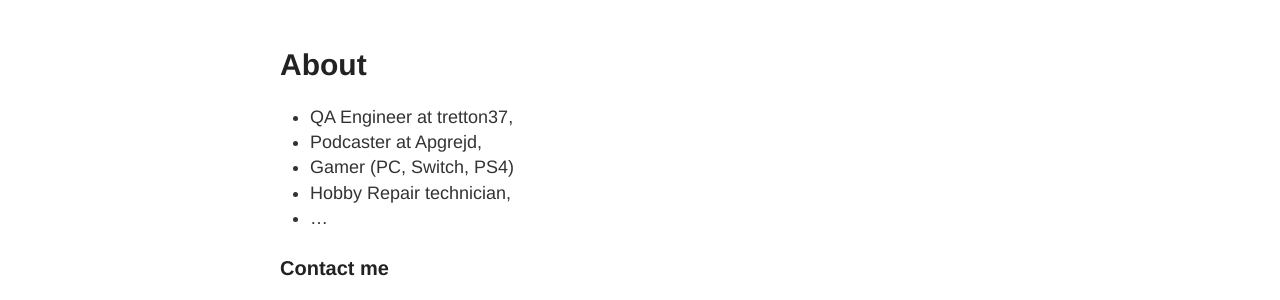
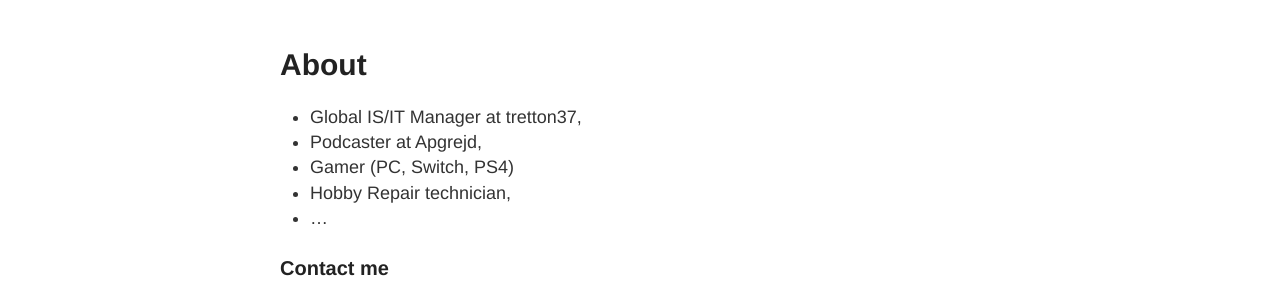
Before and after one commit to th0r88/jf.si, a Jekyll site: the page built from about.md, in a window 1280 px wide. Shown: the part 122-422 px from the top of the page. Built offline with Jekyll 4.4.1, drawn with Linux system fonts in a browser that asks for light colours.

Commit message:
Update about.md

```diff
--- a/about.md
+++ b/about.md
@@ -4,7 +4,7 @@ title: About
 permalink: /about/
 ---
 
-- QA Engineer at tretton37,
+- Global IS/IT Manager at tretton37,
 - Podcaster at Apgrejd,
 - Gamer (PC, Switch, PS4)
 - Hobby Repair technician,
```
